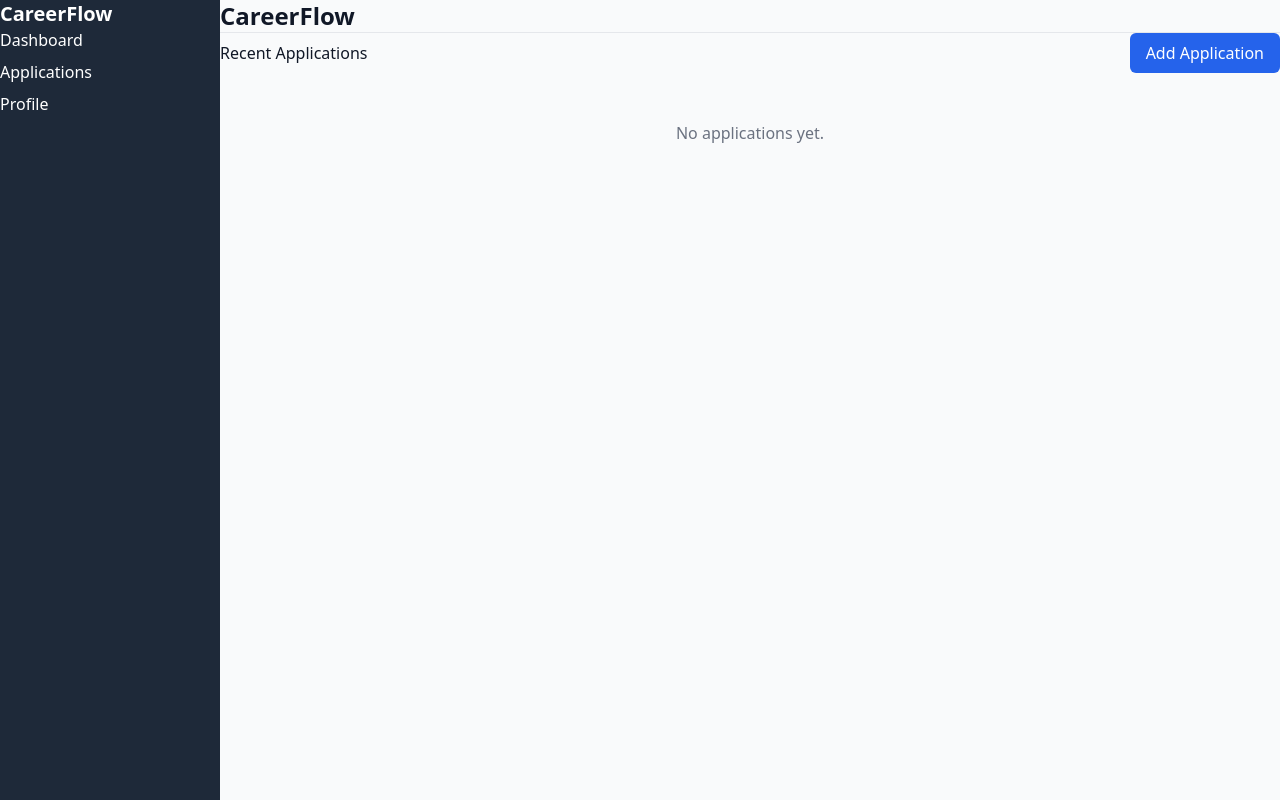
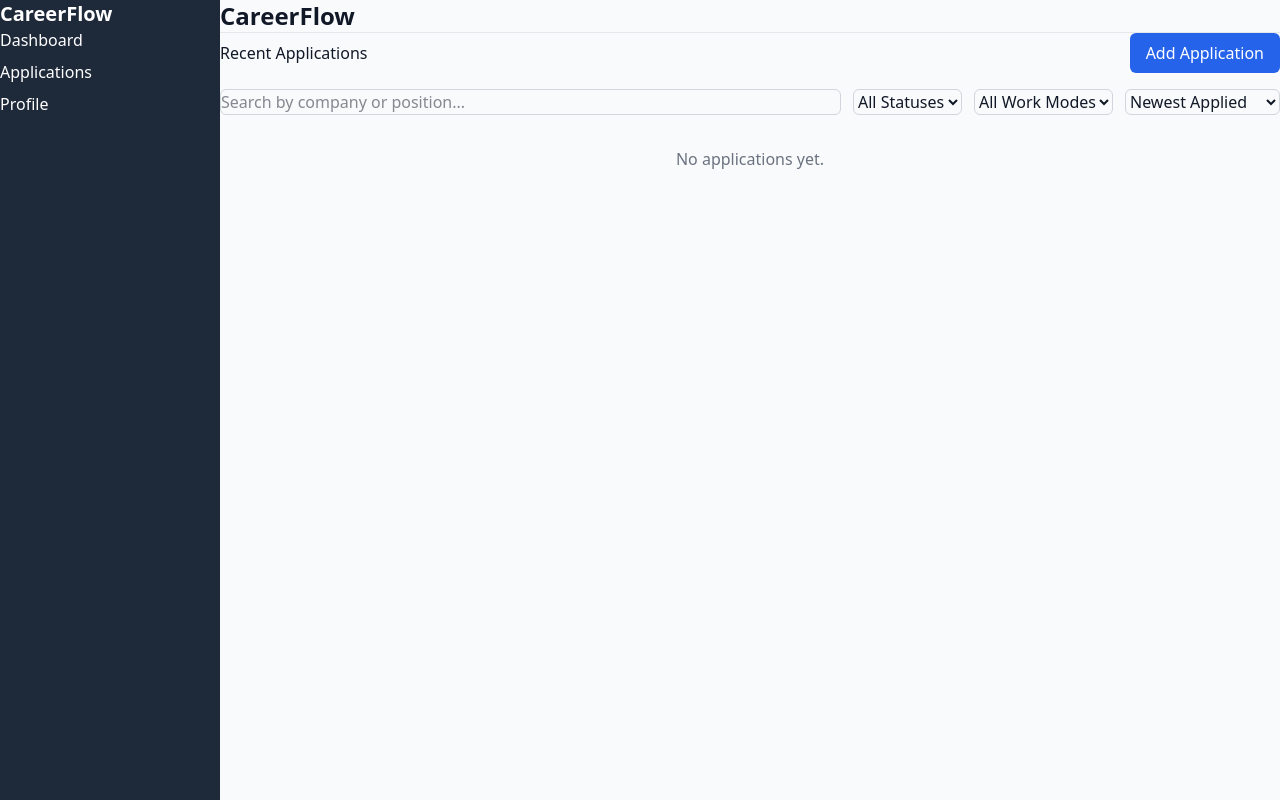
Before and after one commit to Raheeq2004/careerflow, a React (Vite) app: page /app/applications in a window 1280 px wide. Built offline with nearby package versions, Linux system fonts and the light colour scheme.

Commit message:
custom hook: Add features

```diff
--- a/src/components/AppLayout.jsx
+++ b/src/components/AppLayout.jsx
@@ -1,19 +1,14 @@
-import { useState, useEffect } from "react";
 import { Outlet } from "react-router";
+//Outlet still needed, since it's still the mechanism that decides which page renders based on the current URL
 import Sidebar from "./Sidebar";
 import Header from "./Header";
-import { applicationsRepository } from "../data/applicationsRepository";
+import { ApplicationsProvider } from "../context/ApplicationsContext";
 
 function AppLayout() {
-  const [applications, setApplications] = useState(() =>
-    applicationsRepository.getAll(),
-  );
-
-  useEffect(() => {
-    applicationsRepository.saveAll(applications);
-  }, [applications]);
-
   return (
+    //everything is now nested inside the app porvider ,
+    //why this ? bcz only components rendered inside <ApplicationsProvider> can access applications/setApplications via useApplications()
+    <ApplicationsProvider>
       <div className="flex flex-col md:flex-row min-h-screen">
         <Sidebar />
 
@@ -21,10 +16,11 @@ function AppLayout() {
           <Header />
 
           <main className="p-4 flex-1">
-          <Outlet context={{ applications, setApplications }} />
+            <Outlet />
           </main>
         </div>
       </div>
+    </ApplicationsProvider>
   );
 }
 
--- /dev/null
+++ b/src/context/ApplicationsContext.jsx
@@ -0,0 +1,37 @@
+import { createContext, useState, useEffect, useContext } from "react";
+import { applicationsRepository } from "../data/applicationsRepository";
+
+const ApplicationsContext = createContext(null);
+//genuinely is a JavaScript object, automatically built  by createContext()
+//we are accessing the Provider property that automatically exists on this object, and using it as a component in JSX.
+
+export function ApplicationsProvider({ children }) {
+  //children is for render
+  //new component built, whose entire job is to own the state and make it available to everything nested inside it
+
+  const [applications, setApplications] = useState(() =>
+    applicationsRepository.getAll(),
+  );
+
+  useEffect(() => {
+    applicationsRepository.saveAll(applications);
+  }, [applications]);
+
+  return (
+    //component to return the edited data from the useffect to everything inside it
+    <ApplicationsContext.Provider value={{ applications, setApplications }}>
+      {children}
+    </ApplicationsContext.Provider>
+    //children renders whatever was passed in
+  );
+}
+
+export function useApplications() {
+  //any page that wants to reach data , calls useapplication
+  return useContext(ApplicationsContext);
+}
+
+//use context , we use it to read data
+// create context , the channel we use to pass data to any component inside the enviroment , without needing to pass it as a prop
+
+/*Any page that needs applications just calls useApplications(), and this function returns applications and setApplications back to it — without the page ever needing to know where ApplicationsProvider lives, or how the data actually got to it. */
--- /dev/null
+++ b/src/context/useApplicationsFeature.js
@@ -0,0 +1,109 @@
+//Separate "how data is shared" from "what to do with that data."
+
+import { useSearchParams } from "react-router";
+import { useApplications } from "./ApplicationsContext";
+
+export function useApplicationsFeature() {
+  const { applications, setApplications } = useApplications();
+  const [searchParams, setSearchParams] = useSearchParams();
+
+  const searchText = searchParams.get("search") || "";
+  const statusFilter = searchParams.get("status") || "";
+  const workModeFilter = searchParams.get("workMode") || "";
+  const sortBy = searchParams.get("sortBy") || "newest";
+
+  function updateParam(key, value) {
+    const newParams = new URLSearchParams(searchParams);
+    if (value) {
+      newParams.set(key, value);
+    } else {
+      newParams.delete(key);
+    }
+    setSearchParams(newParams);
+  }
+
+  function clearFilters() {
+    setSearchParams({});
+  }
+
+  function deleteApplication(id) {
+    setApplications((prev) => prev.filter((app) => app.id !== id));
+  }
+
+  function changeStatus(id, newStatus) {
+    setApplications((prev) =>
+      prev.map((app) =>
+        app.id === id
+          ? { ...app, status: newStatus, updatedAt: new Date().toISOString() }
+          : app,
+      ),
+    );
+  }
+
+  function submitApplication(formData, editingApplication) {
+    if (editingApplication) {
+      setApplications((prev) =>
+        prev.map((app) =>
+          app.id === editingApplication.id
+            ? { ...app, ...formData, updatedAt: new Date().toISOString() }
+            : app,
+        ),
+      );
+    } else {
+      const newApplication = {
+        id: crypto.randomUUID(),
+        ...formData,
+        createdAt: new Date().toISOString(),
+        updatedAt: new Date().toISOString(),
+      };
+      setApplications((prev) => [...prev, newApplication]);
+    }
+  }
+
+  const searchedApplications = applications.filter((app) => {
+    const companyMatch = app.company
+      .toLowerCase()
+      .includes(searchText.toLowerCase());
+    const positionMatch = app.position
+      .toLowerCase()
+      .includes(searchText.toLowerCase());
+    return companyMatch || positionMatch;
+  });
+
+  const filteredApplications = searchedApplications.filter((app) => {
+    const matchesStatus = statusFilter ? app.status === statusFilter : true;
+    const matchesWorkMode = workModeFilter
+      ? app.workMode === workModeFilter
+      : true;
+    return matchesStatus && matchesWorkMode;
+  });
+
+  const sortedApplications = [...filteredApplications].sort((a, b) => {
+    if (sortBy === "newest")
+      return new Date(b.appliedAt) - new Date(a.appliedAt);
+    if (sortBy === "oldest")
+      return new Date(a.appliedAt) - new Date(b.appliedAt);
+    if (sortBy === "recentlyUpdated")
+      return new Date(b.updatedAt) - new Date(a.updatedAt);
+    if (sortBy === "companyAZ") return a.company.localeCompare(b.company);
+    return 0;
+  });
+
+  const hasActiveFilters =
+    searchText || statusFilter || workModeFilter || sortBy !== "newest";
+
+  return {
+    applications,
+    sortedApplications,
+    searchText,
+    statusFilter,
+    workModeFilter,
+    sortBy,
+    hasActiveFilters,
+    updateParam,
+    clearFilters,
+    deleteApplication,
+    changeStatus,
+    submitApplication,
+  };
+}
--- a/src/pages/ApplicationsPage.jsx
+++ b/src/pages/ApplicationsPage.jsx
@@ -1,12 +1,26 @@
 import { useState } from "react";
-import { useOutletContext } from "react-router";
+import { useApplicationsFeature } from "../context/useApplicationsFeature";
 import ApplicationCard from "../components/ApplicationCard";
 import ApplicationForm from "../components/ApplicationForm";
 import Button from "../components/Button";
 import styles from "./ApplicationsPage.module.css";
 
 function ApplicationsPage() {
-  const { applications, setApplications } = useOutletContext();
+  const {
+    applications,
+    sortedApplications,
+    searchText,
+    statusFilter,
+    workModeFilter,
+    sortBy,
+    hasActiveFilters,
+    updateParam,
+    clearFilters,
+    deleteApplication,
+    changeStatus,
+    submitApplication,
+  } = useApplicationsFeature();
+
   const [isFormOpen, setIsFormOpen] = useState(false);
   const [editingApplication, setEditingApplication] = useState(null);
 
@@ -25,39 +39,8 @@ function ApplicationsPage() {
     setEditingApplication(null);
   }
 
-  function handleDelete(id) {
-    setApplications((prev) => prev.filter((app) => app.id !== id));
-  }
-
-  function handleStatusChange(id, newStatus) {
-    setApplications((prev) =>
-      prev.map((app) =>
-        app.id === id
-          ? { ...app, status: newStatus, updatedAt: new Date().toISOString() }
-          : app,
-      ),
-    );
-  }
-
   function handleFormSubmit(formData) {
-    if (editingApplication) {
-      setApplications((prev) =>
-        prev.map((app) =>
-          app.id === editingApplication.id
-            ? { ...app, ...formData, updatedAt: new Date().toISOString() }
-            : app,
-        ),
-      );
-    } else {
-      const newApplication = {
-        id: crypto.randomUUID(),
-        ...formData,
-        createdAt: new Date().toISOString(),
-        updatedAt: new Date().toISOString(),
-      };
-      setApplications((prev) => [...prev, newApplication]);
-    }
-
+    submitApplication(formData, editingApplication);
     setIsFormOpen(false);
     setEditingApplication(null);
   }
@@ -79,16 +62,70 @@ function ApplicationsPage() {
         />
       )}
 
+      <div className="flex flex-wrap gap-3 mb-4">
+        <input
+          type="text"
+          placeholder="Search by company or position..."
+          value={searchText}
+          onChange={(e) => updateParam("search", e.target.value)}
+          className="border border-gray-300 rounded-md px-3 py-2 flex-1 min-w-[200px]"
+        />
+
+        <select
+          value={statusFilter}
+          onChange={(e) => updateParam("status", e.target.value)}
+          className="border border-gray-300 rounded-md px-3 py-2"
+        >
+          <option value="">All Statuses</option>
+          <option value="applied">Applied</option>
+          <option value="screening">Screening</option>
+          <option value="interview">Interview</option>
+          <option value="offer">Offer</option>
+          <option value="rejected">Rejected</option>
+          <option value="withdrawn">Withdrawn</option>
+        </select>
+
+        <select
+          value={workModeFilter}
+          onChange={(e) => updateParam("workMode", e.target.value)}
+          className="border border-gray-300 rounded-md px-3 py-2"
+        >
+          <option value="">All Work Modes</option>
+          <option value="on-site">On-site</option>
+          <option value="hybrid">Hybrid</option>
+          <option value="remote">Remote</option>
+        </select>
+
+        <select
+          value={sortBy}
+          onChange={(e) => updateParam("sortBy", e.target.value)}
+          className="border border-gray-300 rounded-md px-3 py-2"
+        >
+          <option value="newest">Newest Applied</option>
+          <option value="oldest">Oldest Applied</option>
+          <option value="recentlyUpdated">Recently Updated</option>
+          <option value="companyAZ">Company A-Z</option>
+        </select>
+
+        {hasActiveFilters && (
+          <Button onClick={clearFilters}>Clear Filters</Button>
+        )}
+      </div>
+
       {applications.length === 0 ? (
         <p className={styles.emptyState}>No applications yet.</p>
+      ) : sortedApplications.length === 0 ? (
+        <p className={styles.emptyState}>
+          No applications match your search or filters.
+        </p>
       ) : (
-        applications.map((application) => (
+        sortedApplications.map((application) => (
           <ApplicationCard
             key={application.id}
             application={application}
-            onDelete={handleDelete}
+            onDelete={deleteApplication}
             onEdit={handleEditClick}
-            onStatusChange={handleStatusChange}
+            onStatusChange={changeStatus}
           />
         ))
       )}
--- a/src/pages/Dashboard.jsx
+++ b/src/pages/Dashboard.jsx
@@ -1,9 +1,9 @@
-import { useOutletContext } from "react-router";
+import { useApplicationsFeature } from "../context/useApplicationsFeature";
 import StatCard from "../components/StatCard";
 import styles from "./Dashboard.module.css";
 
 function Dashboard() {
-  const { applications } = useOutletContext();
+  const { applications } = useApplicationsFeature();
 
   const total = applications.length;
 
```
Lines whose indentation alone changed are shown as unchanged.
